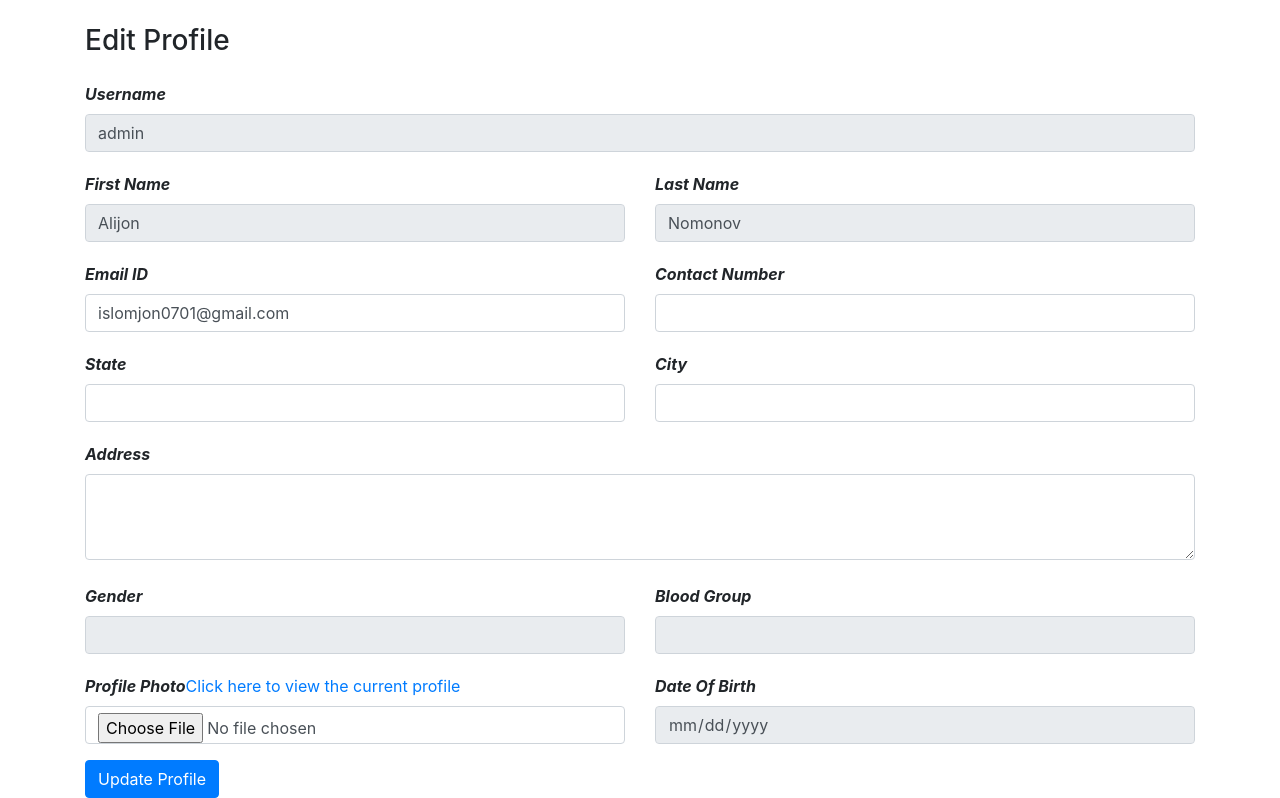
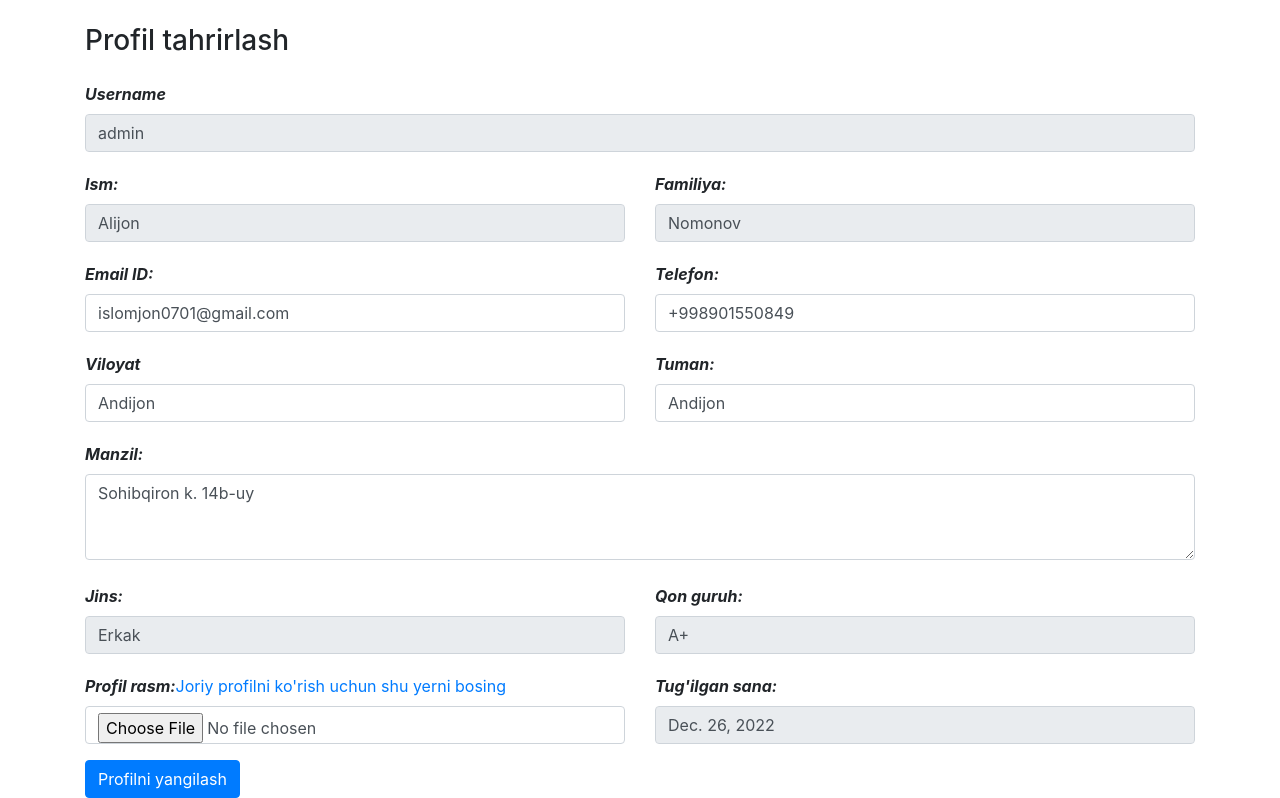
Before and after one commit to OtabekPy/Online-Qon-topshirish, a Django app: page /profil_tahrirlash/ in a window 1280 px wide. Shown: the part 56-854 px from the top of the page. Run offline with Django 4.2, Linux system fonts and the light colour scheme; a user stored in the database is signed in; data comes from the database, SQL or seed files in the repository; both versions use the stored data as it was after the commit; some libraries are stand-ins or nearby versions.

Commit message:
edit templates

```diff
--- a/dj/HomeApp/views.py
+++ b/dj/HomeApp/views.py
@@ -158,12 +158,12 @@ def profil_tahrirlash(request):
 
         try:
             rasm = request.FILES['rasm']
-            donor_profil.image = rasm
+            donor_profil.rasm = rasm
             donor_profil.save()
         except:
             pass
-        alert = True
-        return render(request, "profil_tahrirlash.html", {'alert': alert})
+        ogohlantirish = True
+        return render(request, "profil_tahrirlash.html", {'alert': ogohlantirish})
     return render(request, "profil_tahrirlash.html", {'donor_profil': donor_profil})
 
 
--- a/dj/templates/barcha_qon_oluvchilar.html
+++ b/dj/templates/barcha_qon_oluvchilar.html
@@ -1,5 +1,5 @@
 {% extends 'base.html' %}
-{% block title %} Blood Donation {% endblock %}
+{% block title %} Qon topshirish {% endblock %}
 {% block css %}
 {% endblock %}
 {% block body %}
--- a/dj/templates/bosh_sahifa.html
+++ b/dj/templates/bosh_sahifa.html
@@ -1,6 +1,6 @@
 {% extends 'base.html' %}
 {% load static %}
-{% block title %} Blood Donation {% endblock %}
+{% block title %} Qon topshirish {% endblock %}
 {% block css %}
 {% endblock %}
 {% block body %}
--- a/dj/templates/donorlar.html
+++ b/dj/templates/donorlar.html
@@ -1,5 +1,5 @@
 {% extends 'base.html' %}
-{% block title %} Blood Donation {% endblock %}
+{% block title %} Qon topshirish {% endblock %}
 {% block css %}
 {% endblock %}
 {% block body %}
@@ -29,7 +29,7 @@
         <td>{{i.qon_guruh}}</td>
         <td>{{i.vil}} | {{i.tuman}}</td>
         <td>Hozir qon topshira olmaydi!</td>
-        <td><a href="" class="btn btn-sm btn-outline-secondary">Ko'rish</a></td>
+        <td><a href="/donor/{{i.id}}/" class="btn btn-sm btn-outline-secondary">Ko'rish</a></td>
       </tr>
     {% endif %}
   {% endfor %}
--- a/dj/templates/login.html
+++ b/dj/templates/login.html
@@ -1,5 +1,5 @@
 {% extends 'base.html' %}
-{% block title %} Blood Donation {% endblock %}
+{% block title %} Qon topshirish {% endblock %}
 {% block css %}
 {% endblock %}
 {% block body %}
--- a/dj/templates/profil.html
+++ b/dj/templates/profil.html
@@ -1,5 +1,5 @@
 {% extends 'base.html' %}
-{% block title %} Blood Donation {% endblock %}
+{% block title %} Qon topshirish {% endblock %}
 {% block css %}
 {% endblock %}
 {% block body %}
--- a/dj/templates/profil_tahrirlash.html
+++ b/dj/templates/profil_tahrirlash.html
@@ -1,10 +1,10 @@
 {% extends 'base.html' %}
-{% block title %} Blood Donation {% endblock %}
+{% block title %} Qon topshirish {% endblock %}
 {% block css %}
 {% endblock %}
 {% block body %}
 <div class="container">
-    <h3>Edit Profile</h3>
+    <h3>Profil tahrirlash</h3>
     <form method="POST" enctype="multipart/form-data"> {% csrf_token %}
 <div class="row mt-4">
     <div class="form-group col-md-12">
@@ -15,75 +15,75 @@
 
 <div class="row mt-1">
     <div class="form-group col-md-6">
-        <label><i style="font-weight: bold;">First Name</i></label>
+        <label><i style="font-weight: bold;">Ism:</i></label>
         <input type="text" class="form-control" name="first_name" id="first_name" value="{{request.user.first_name}}" readonly>
     </div>
     <div class="form-group col-md-6">
-        <label><i style="font-weight: bold;">Last Name</i></label>
+        <label><i style="font-weight: bold;">Familiya:</i></label>
         <input type="text" class="form-control" name="last_name" id="last_name" value="{{request.user.last_name}}" readonly>
     </div>
 </div>
 
 <div class="row mt-1">
     <div class="form-group col-md-6">
-        <label><i style="font-weight: bold;">Email ID</i></label>
+        <label><i style="font-weight: bold;">Email ID:</i></label>
         <input type="email" class="form-control" name="email" id="email" value="{{request.user.email}}">
     </div>
     <div class="form-group col-md-6">
-        <label><i style="font-weight: bold;">Contact Number</i></label>
-        <input type="tel" class="form-control" name="phone" id="phone" value="{{donor_profile.phone}}">
+        <label><i style="font-weight: bold;">Telefon:</i></label>
+        <input type="tel" class="form-control" name="tel" id="tel" value="{{donor_profil.tel}}">
     </div>
 </div>
 
 <div class="row mt-1">
     <div class="form-group col-md-6">
-        <label><i style="font-weight: bold;">State</i></label>
-        <input type="text" class="form-control" name="state" id="state" value="{{donor_profile.state}}">
+        <label><i style="font-weight: bold;">Viloyat</i></label>
+        <input type="text" class="form-control" name="vil" id="state" value="{{donor_profil.vil}}">
     </div>
     <div class="form-group col-md-6">
-        <label><i style="font-weight: bold;">City</i></label>
-        <input type="text" class="form-control" name="city" id="city" value="{{donor_profile.city}}">
+        <label><i style="font-weight: bold;">Tuman:</i></label>
+        <input type="text" class="form-control" name="tuman" id="city" value="{{donor_profil.tuman}}">
     </div>
 </div>
 
 <div class="row mt-1">
     <div class="form-group col-md-12">
-        <label><i style="font-weight: bold;">Address</i></label>
-        <textarea class="form-control" id="address" name="address" rows="3">{{donor_profile.address}}</textarea>
+        <label><i style="font-weight: bold;">Manzil:</i></label>
+        <textarea class="form-control" id="address" name="manzil" rows="3">{{donor_profil.manzil}}</textarea>
     </div>
 </div>
 
 <div class="row mt-2">
 <div class="form-group col-md-6">
-    <label><i style="font-weight: bold;">Gender</i></label>
-    <input type="text" class="form-control" name="gender" value="{{donor_profile.gender}}" readonly>
+    <label><i style="font-weight: bold;">Jins:</i></label>
+    <input type="text" class="form-control" name="jins" value="{{donor_profil.jins}}" readonly>
   </div>
     <div class="form-group col-md-6">
-        <label><i style="font-weight: bold;">Blood Group</i></label>
-        <input type="text" class="form-control" name="blood_group" value="{{donor_profile.blood_group}}" readonly>
+        <label><i style="font-weight: bold;">Qon guruh:</i></label>
+        <input type="text" class="form-control" name="qon_guruh" value="{{donor_profil.qon_guruh}}" readonly>
     </div>
 </div>
 
 <div class="row mt-1">
     <div class="form-group col-md-6">
-        <label><i style="font-weight: bold;">Profile Photo</i><a href="{{donor_profile.image.url}}">Click here to view the current profile <picture></picture></a></label>
-        <input type="file" class="form-control" id="image" name="image">
+        <label><i style="font-weight: bold;">Profil rasm:</i><a href="{{donor_profil.rasm.url}}">Joriy profilni ko'rish uchun shu yerni bosing<picture></picture></a></label>
+        <input type="file" class="form-control" id="image" name="rasm">
     </div>
     <div class="form-group col-md-6">
-        <label><i style="font-weight: bold;">Date Of Birth</i></label>
-        <input type="date" class="form-control" id="date" name="date" value="{{donor_profile.date_of_birth}}" readonly>
+        <label><i style="font-weight: bold;">Tug'ilgan sana:</i></label>
+        <input type="text" class="form-control" id="date" name="t_sana" value="{{donor_profil.t_sana}}" readonly>
     </div>
 </div>
 
-<button type="submit" class="btn btn-primary">Update Profile</button>
+<button type="submit" class="btn btn-primary">Profilni yangilash</button>
 </form>
 </div>
 {% endblock %}
 {% block js %}
 <script>
     {% if alert %}
-    alert("Profile Updated Successfullly");
-    document.location = "/profile"
+    alert("Profil yangilandi");
+    document.location = "/profil"
     {% endif %}
 </script>
 {% endblock %}
--- a/dj/templates/qon_sorash.html
+++ b/dj/templates/qon_sorash.html
@@ -1,5 +1,5 @@
 {% extends 'base.html' %}
-{% block title %} Blood Donation {% endblock %}
+{% block title %} Qon topshirish {% endblock %}
 {% block css %}
 {% endblock %}
 {% block body %}
```
Also changed, not shown: dj/db.sqlite3, dj/media/erkak_2HAUL4P.png (added), dj/media/erkak_byKZeNn.png (added).
